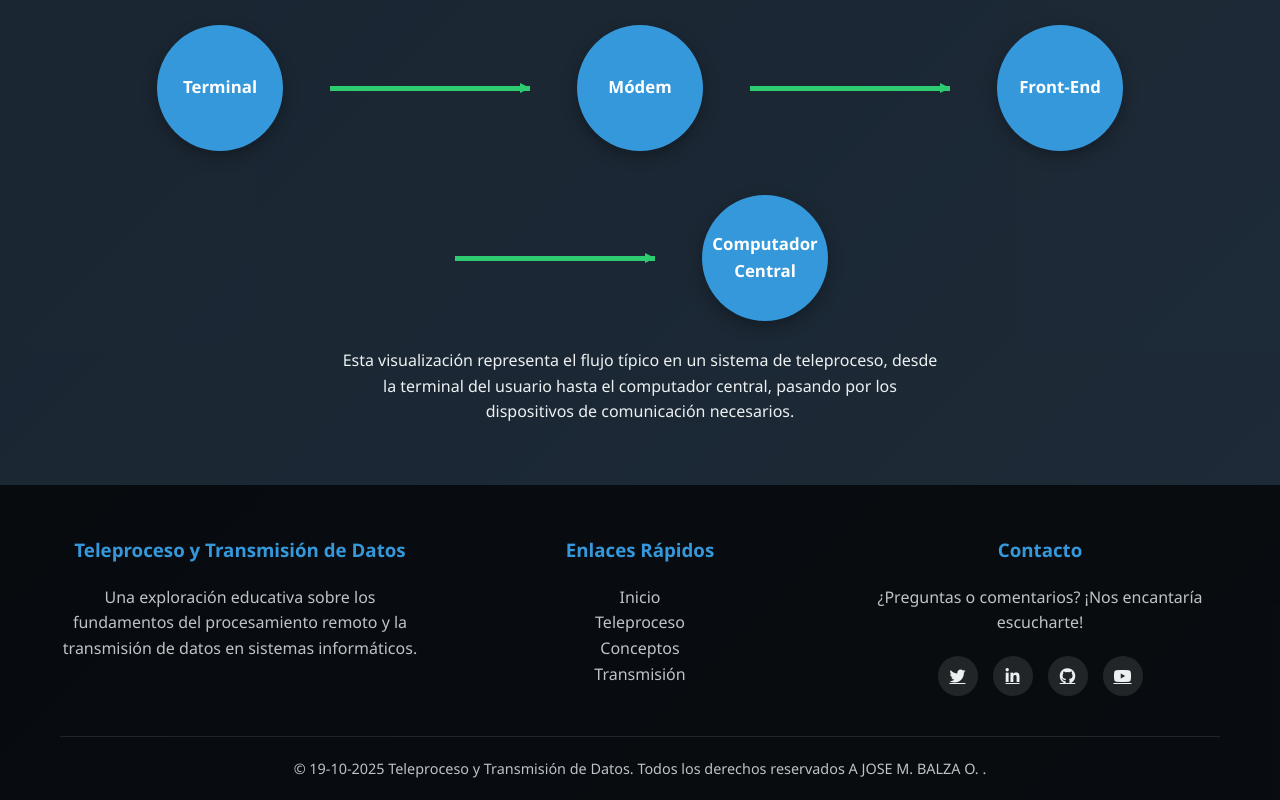
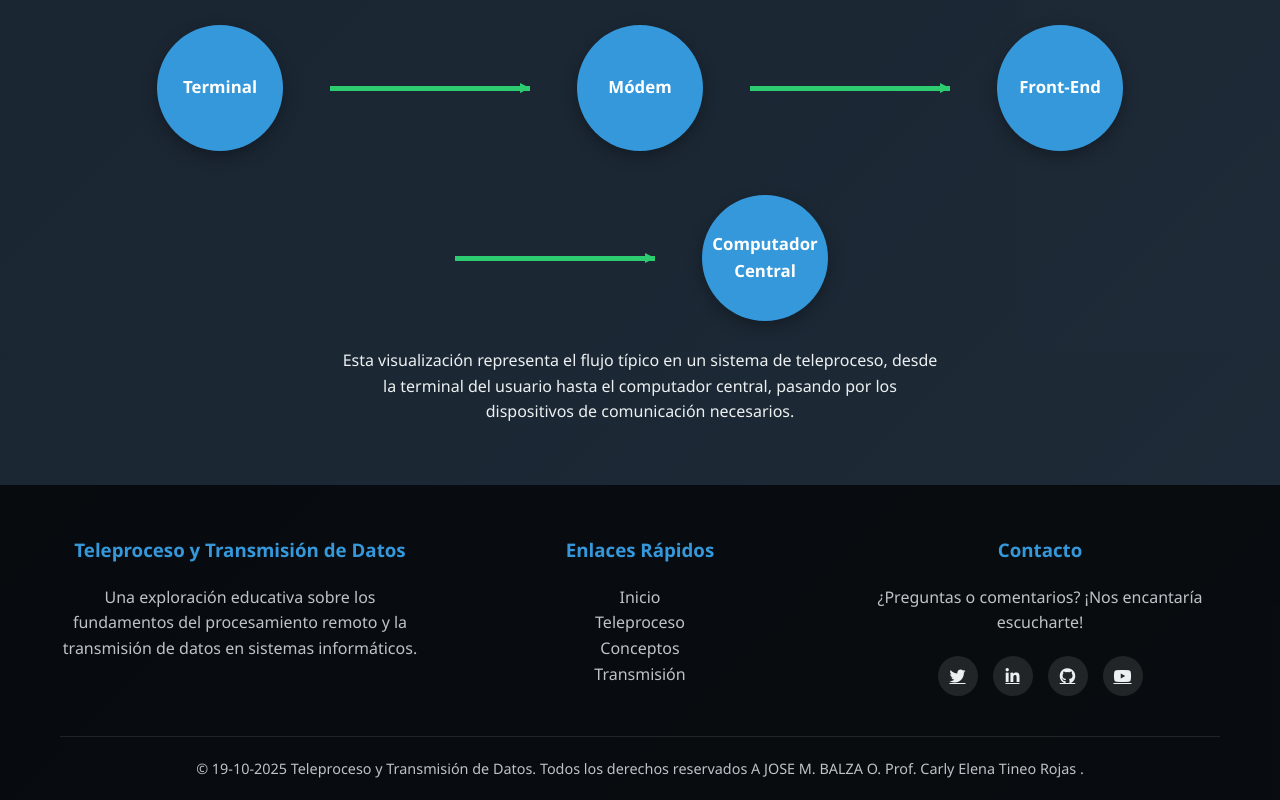
Before and after one commit to elgago20/Teleproceso-Dato, a plain HTML site: page index.html in a window 1280 px wide. Shown: the part 3206-4006 px from the top of the page. Drawn offline with Linux system fonts and the light colour scheme.

Commit message:
actualizacion index.html

```diff
--- a/index.html
+++ b/index.html
@@ -658,7 +658,8 @@
                 </div>
             </div>
             <div class="copyright">
-                <p>&copy; 19-10-2025 Teleproceso y Transmisión de Datos. Todos los derechos reservados A JOSE M. BALZA O. .</p>
+                <p>&copy; 19-10-2025 Teleproceso y Transmisión de Datos. Todos los derechos reservados A JOSE M. BALZA O.
+                    Prof. Carly Elena Tineo Rojas .</p>
             </div>
         </div>
     </footer>
```
